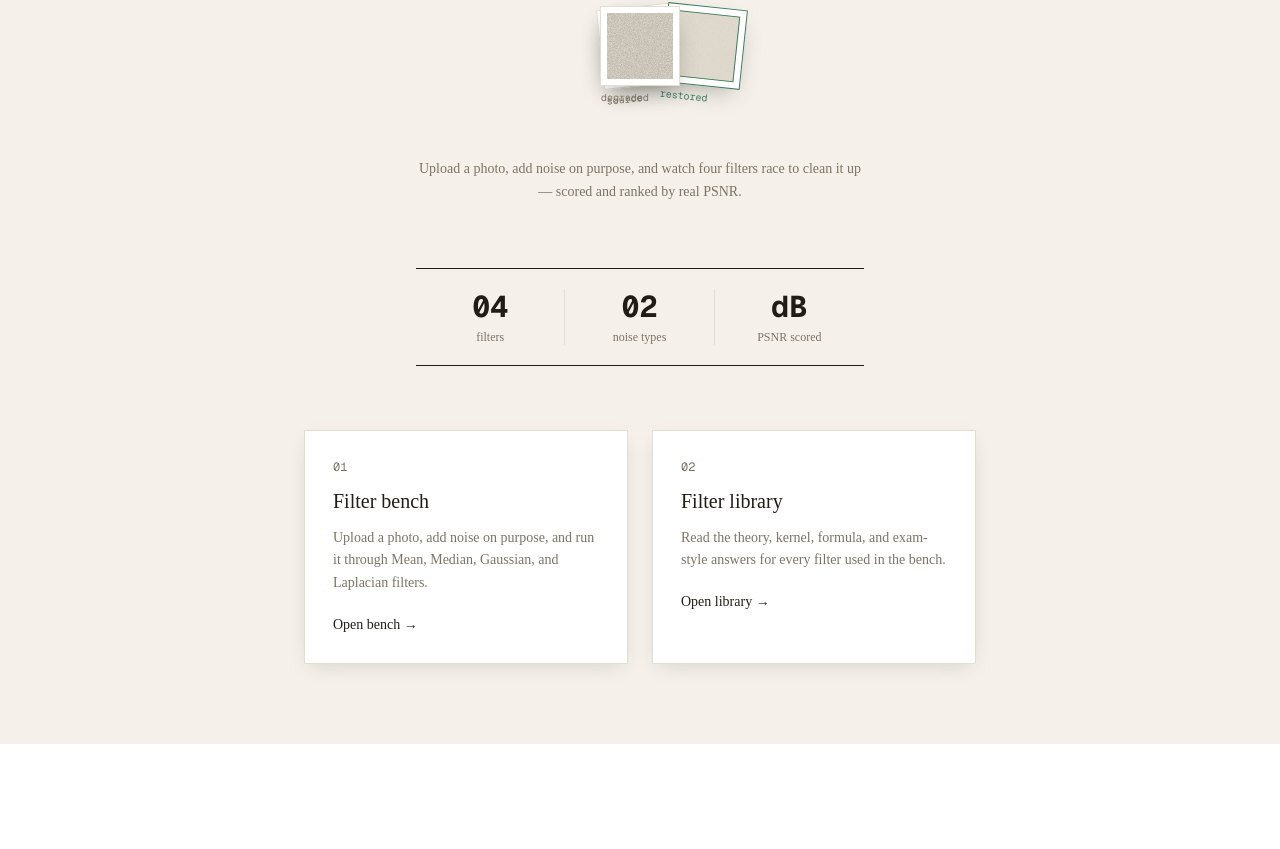
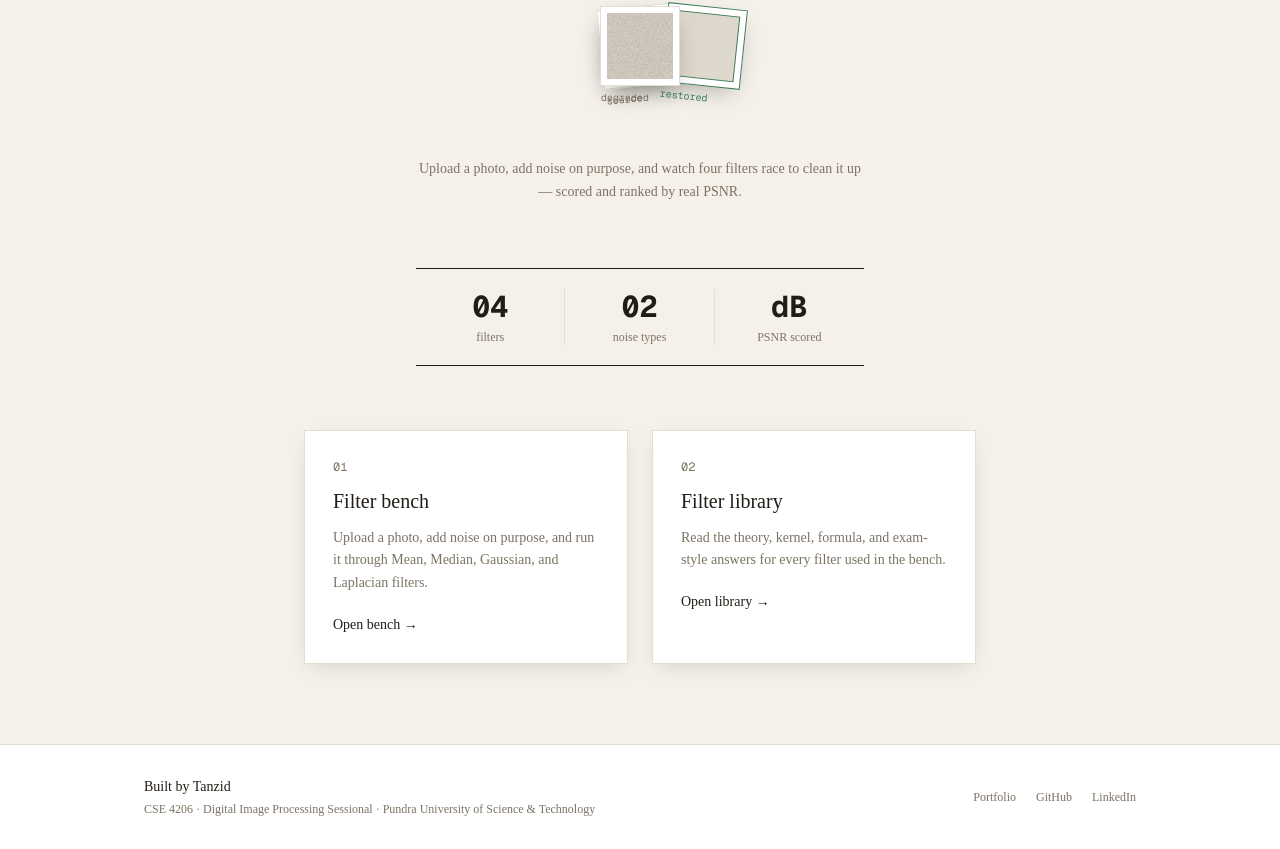
Before and after one commit to tanzid-48/dip-filter-tool, a Next.js app in the folder frontend/: page / in a window 1280 px wide. Shown: the part 355-1204 px from the top of the page. Before the commit the page ends 1099 px from the top, so only its background shows below. Built offline with nearby package versions, Linux system fonts and the light colour scheme.

Commit message:
feat: add creator credits footer with links to portfolio, GitHub, and LinkedIn

```diff
--- a/frontend/src/app/layout.tsx
+++ b/frontend/src/app/layout.tsx
@@ -4,6 +4,7 @@ import "./globals.css";
 
 import Navbar from "@/components/shared/Navbar";
 import { ThemeProvider } from "@/components/theme-provider";
+import Footer from "@/components/shared/Footer";
 
 const geistSans = Geist({
   variable: "--font-geist-sans",
@@ -31,6 +32,7 @@ export default function RootLayout({ children }: LayoutProps<"/">) {
         <ThemeProvider attribute="class" defaultTheme="system" enableSystem>
           <Navbar />
           {children}
+           <Footer />
         </ThemeProvider>
       </body>
     </html>
--- /dev/null
+++ b/frontend/src/components/shared/Footer.tsx
@@ -0,0 +1,46 @@
+
+
+export default function Footer() {
+  return (
+    <footer className="w-full border-t border-[var(--lab-hairline)] mt-auto">
+      <div className="max-w-5xl mx-auto px-4 py-8 flex flex-col sm:flex-row items-center justify-between gap-4">
+        <div className="flex flex-col items-center sm:items-start gap-1">
+          <span className="text-sm font-medium text-[var(--lab-ink)]">
+            Built by Tanzid
+          </span>
+          <span className="text-xs text-[var(--lab-muted)]">
+            CSE 4206 · Digital Image Processing Sessional · Pundra
+            University of Science &amp; Technology
+          </span>
+        </div>
+
+        <div className="flex items-center gap-5 text-xs text-[var(--lab-muted)]">
+          <a
+            href="https://tanzid-portfolio-ah38.vercel.app"
+            target="_blank"
+            rel="noopener noreferrer"
+            className="hover:text-[var(--lab-ink)] transition-colors"
+          >
+            Portfolio
+          </a>
+          <a
+            href="https://github.com/tanzid-48"
+            target="_blank"
+            rel="noopener noreferrer"
+            className="hover:text-[var(--lab-ink)] transition-colors"
+          >
+            GitHub
+          </a>
+          <a
+            href="https://linkedin.com/in/tanzidmondol"
+            target="_blank"
+            rel="noopener noreferrer"
+            className="hover:text-[var(--lab-ink)] transition-colors"
+          >
+            LinkedIn
+          </a>
+        </div>
+      </div>
+    </footer>
+  );
+}
```
